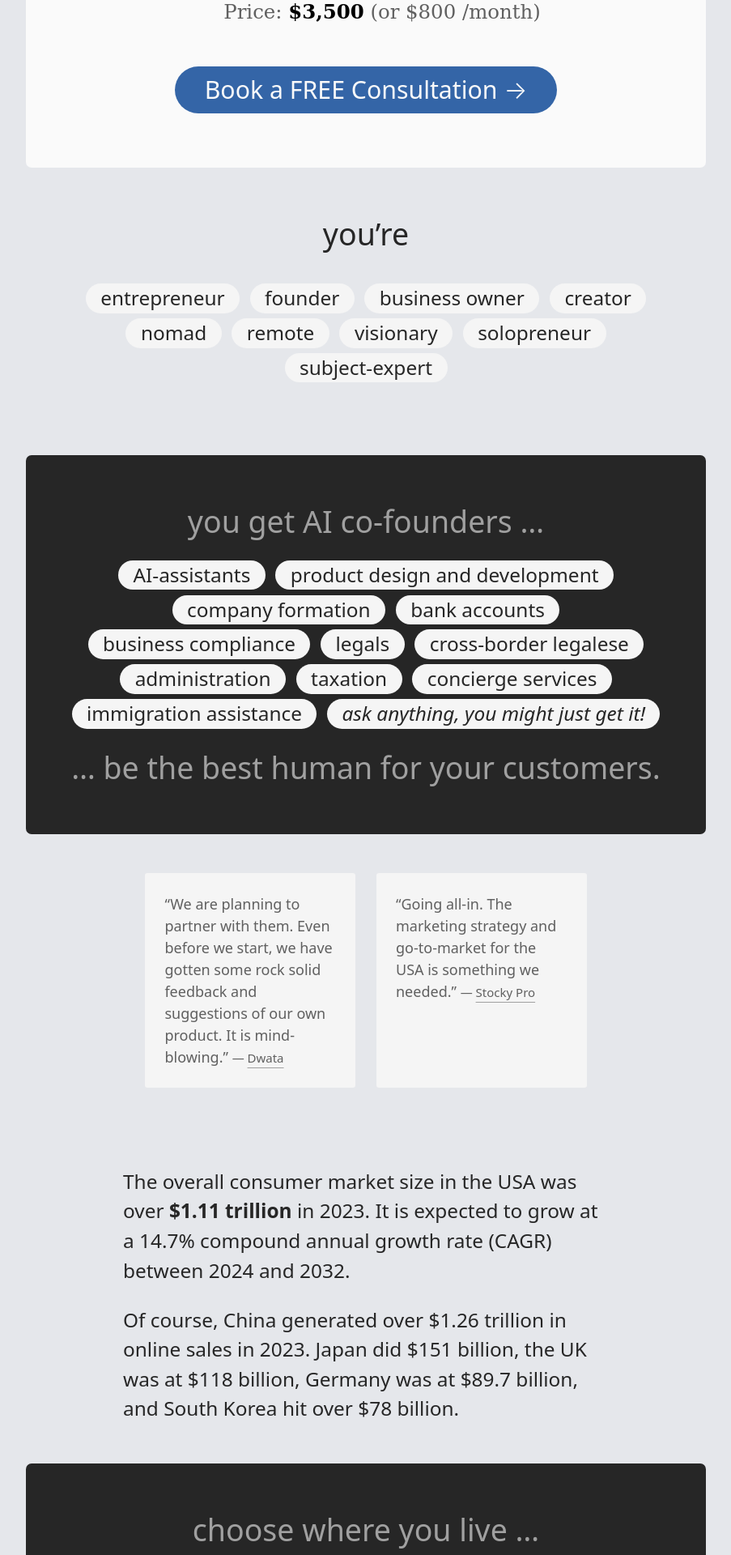
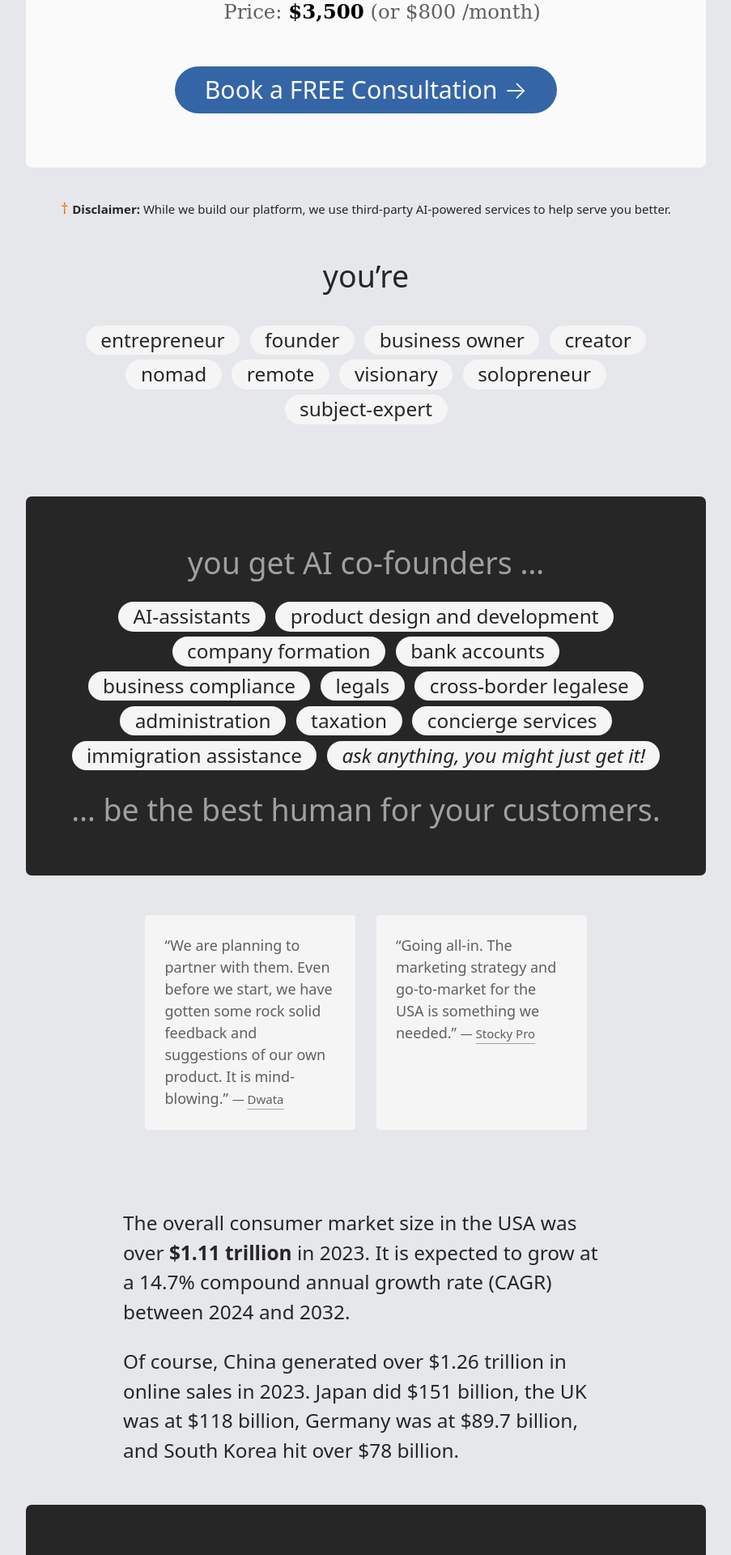
Before and after one commit to Inklyn/inklyn.com, a Jekyll site: the page built from index.html, in a window 1280 px wide. Shown: the part 505-2425 px from the top of the page at 81% size, without its empty margins (188-1091 px from the left). Built offline with Jekyll 4.4.1, drawn with Linux system fonts in a browser that asks for light colours.

Commit message:
Disclaimer

```diff
--- a/_includes/css/layout.css
+++ b/_includes/css/layout.css
@@ -12,6 +12,7 @@ site-features,
 site-testimonials,
 site-why,
 site-market,
+site-disclaimer,
 module-start {
   display: block;
   margin: var(--space-s) auto;
@@ -169,3 +170,19 @@ module-start h3 {
   font-weight: var(--font-weight-low);
   font-size: var(--step-1);
 }
+
+/* DISCLAIMER */
+site-disclaimer {
+  margin: 0;
+  padding: 0;
+  text-align: center;
+}
+
+site-disclaimer p {
+  margin: 0;
+  padding: 0;
+}
+
+site-disclaimer span {
+  color: var(--color-primary-accent);
+}
--- /dev/null
+++ b/_includes/disclaimer.html
@@ -0,0 +1,9 @@
+<site-disclaimer>
+	<p>
+		<span>†</span>
+		<small>
+			<strong>Disclaimer:</strong>
+			While we build our platform, we use third-party AI-powered services to help serve you better.
+		</small>
+	</p>
+</site-disclaimer>
--- a/index.html
+++ b/index.html
@@ -7,6 +7,7 @@ layout: default
 <main class="container">
 
 	{% include hero.html %}
+	{% include disclaimer.html %}
 	{% include icp.html %}
 	{% include features.html %}
 	{% include testimonials.html %}
```
